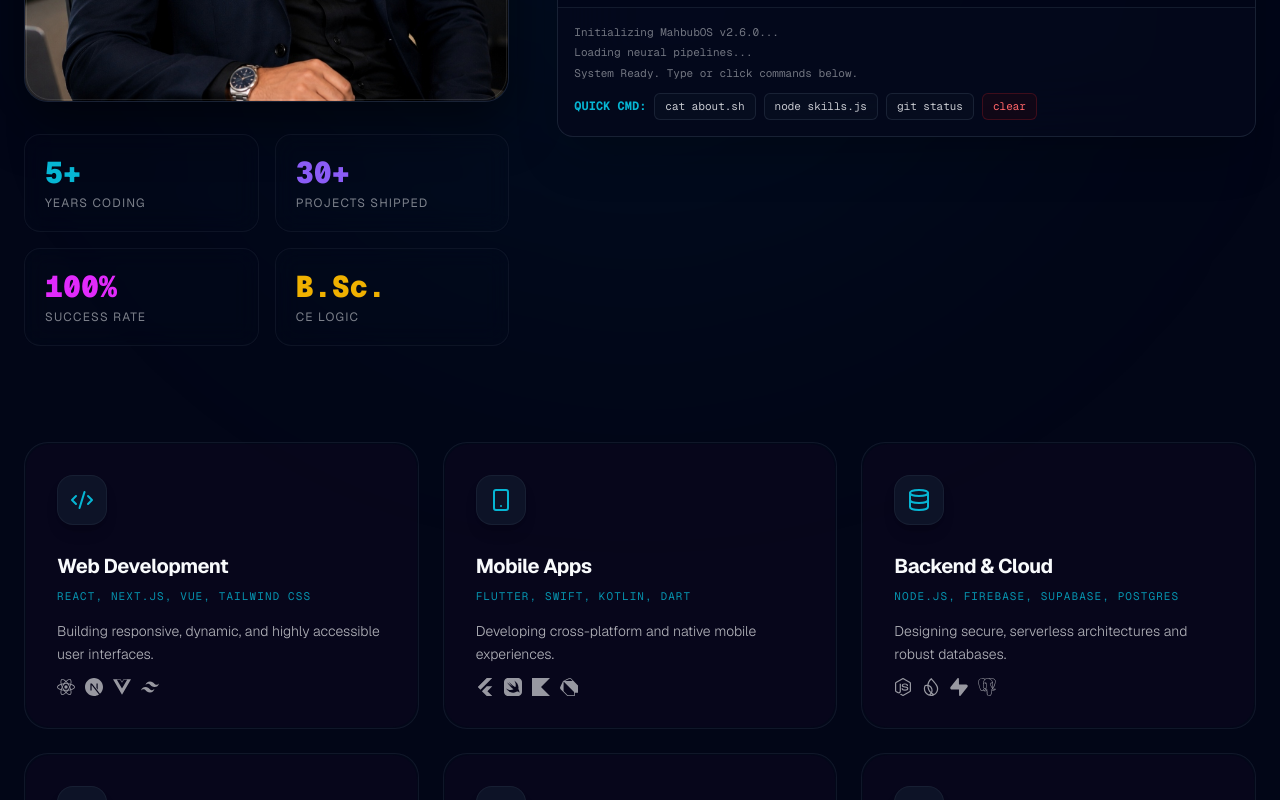
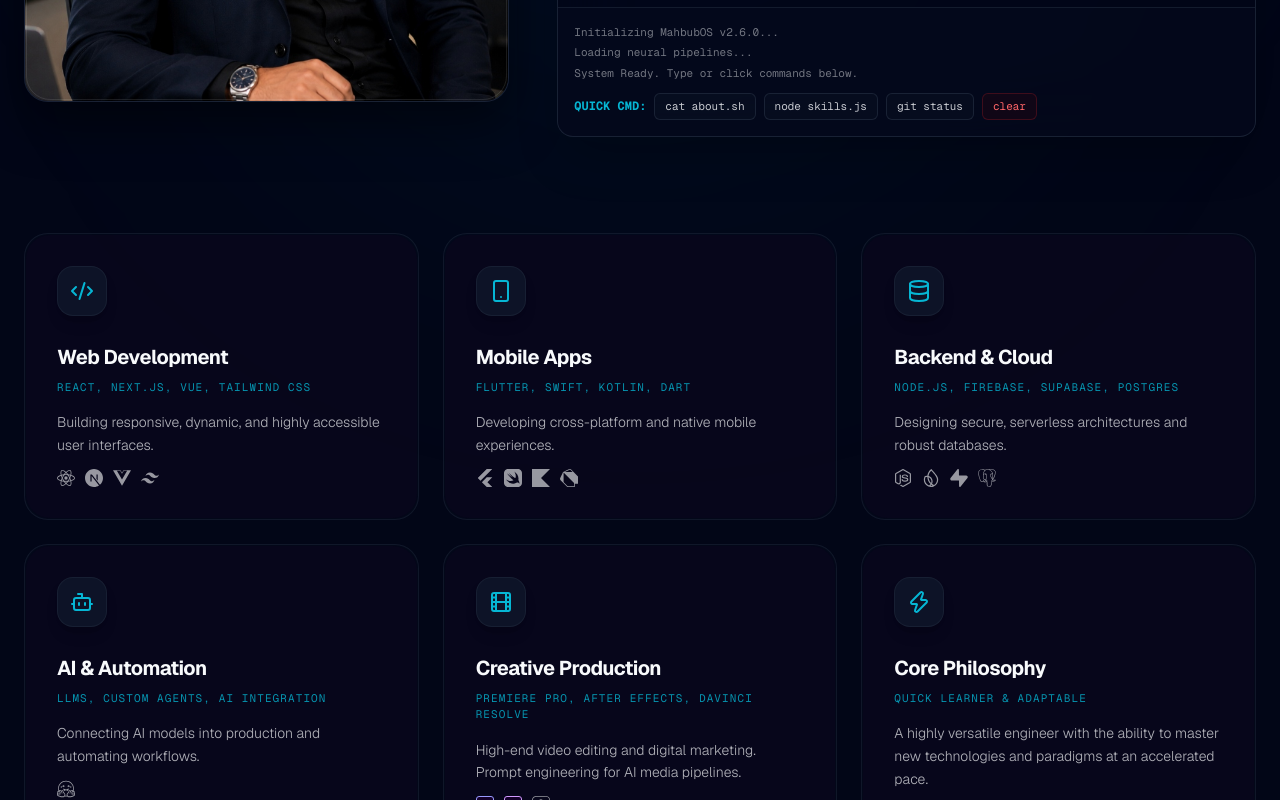
Before and after one commit to mahbubshihab/Portfolio, a Next.js app: page /about in a window 1280 px wide. Shown: the part 880-1680 px from the top of the page. Built offline with nearby package versions, Linux system fonts and the light colour scheme.

Commit message:
Remove counter metrics grid on the About page

```diff
--- a/src/features/about/About.tsx
+++ b/src/features/about/About.tsx
@@ -241,26 +241,6 @@ export function About() {
                 <div className="absolute inset-[1px] border border-white/10 rounded-3xl pointer-events-none group-hover:border-primary/30 transition-colors duration-500" />
               </motion.div>
             </div>
-
-            {/* Counter Metrics Grid */}
-            <div className="grid grid-cols-2 gap-4 w-full mt-8">
-              <div className="p-5 rounded-2xl bg-secondary/10 border border-border/40 backdrop-blur-md">
-                <span className="block text-3xl font-black text-primary font-mono">5+</span>
-                <span className="text-xs text-foreground/50 uppercase tracking-widest mt-1 block">Years Coding</span>
-              </div>
-              <div className="p-5 rounded-2xl bg-secondary/10 border border-border/40 backdrop-blur-md">
-                <span className="block text-3xl font-black text-accent font-mono">30+</span>
-                <span className="text-xs text-foreground/50 uppercase tracking-widest mt-1 block">Projects Shipped</span>
-              </div>
-              <div className="p-5 rounded-2xl bg-secondary/10 border border-border/40 backdrop-blur-md">
-                <span className="block text-3xl font-black text-fuchsia-500 font-mono">100%</span>
-                <span className="text-xs text-foreground/50 uppercase tracking-widest mt-1 block">Success Rate</span>
-              </div>
-              <div className="p-5 rounded-2xl bg-secondary/10 border border-border/40 backdrop-blur-md">
-                <span className="block text-3xl font-black text-yellow-500 font-mono">B.Sc.</span>
-                <span className="text-xs text-foreground/50 uppercase tracking-widest mt-1 block">CE Logic</span>
-              </div>
-            </div>
           </div>
 
           {/* Right Column: Code Terminal System */}
```
